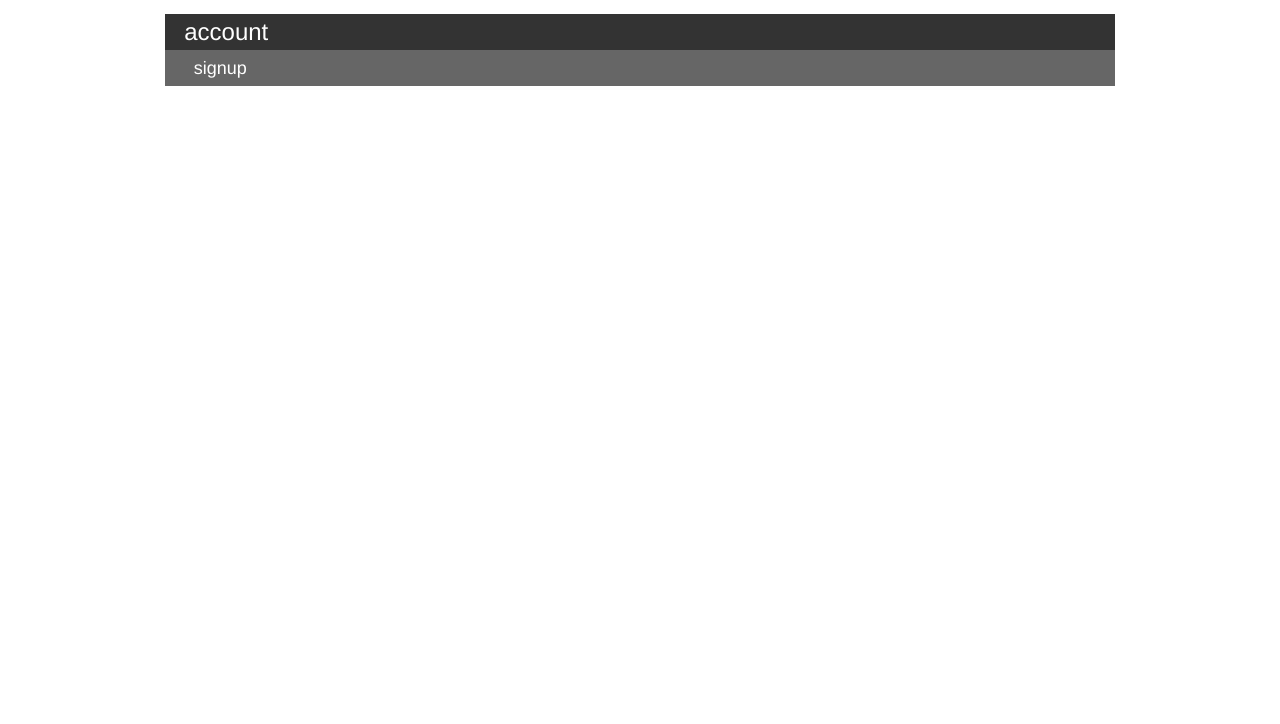
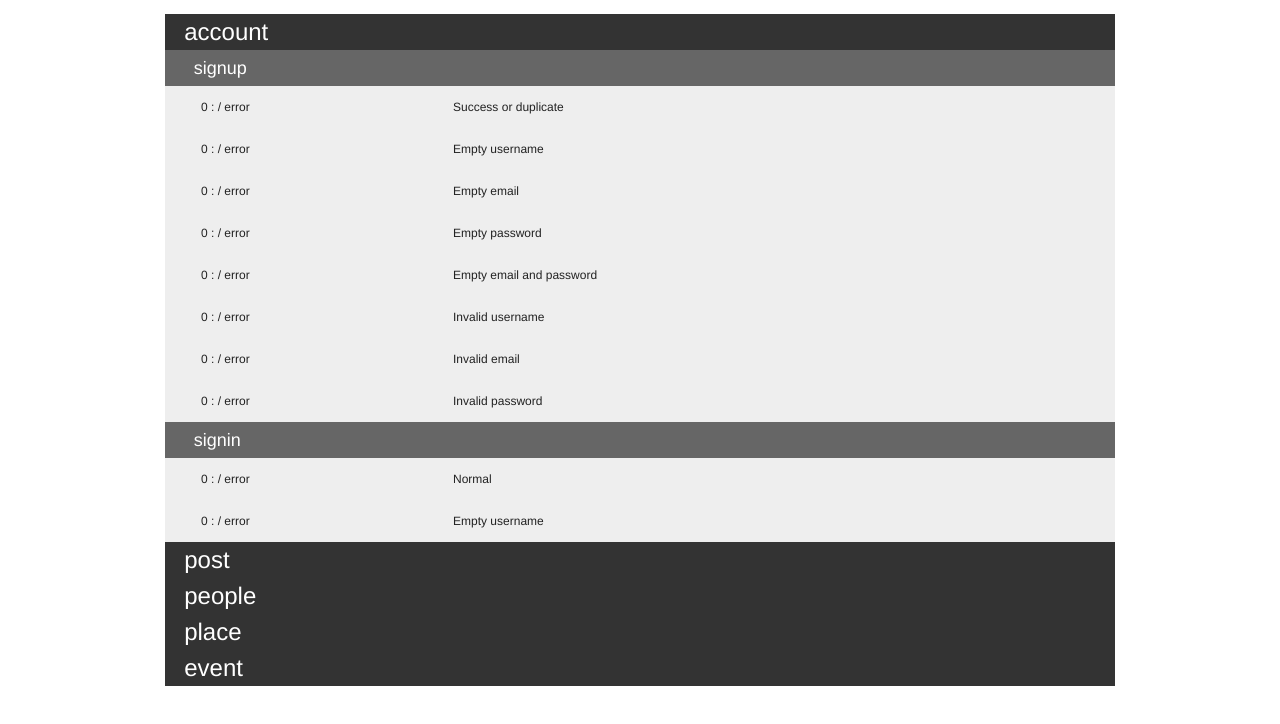
Before and after one commit to snow/eva, a plain HTML site: page index.html in a window 1280 px wide. Shown: the part 40-764 px from the top of the page. Drawn offline with Linux system fonts and the light colour scheme; no server answers.

Commit message:
modified:   c/common.css 	modified:   index.html 	modified:   s/common.js 	modified:   s/data.js

```diff
--- a/c/common.css
+++ b/c/common.css
@@ -17,8 +17,7 @@
 	.eva-success .eva-summary {color:#999}
 
 	.eva-summary .eva-status,
-	.eva-summary .eva-expand,
-	.eva-summary .eva-collapse {display:block;padding:1em}
+	.eva-summary .eva-desc {display:block;padding:1em}
 
 	.eva-summary .eva-status {padding-left:2em;margin-left:1em}
 	.eva-summary .eva-status.eva-ing {background:url(/img/loading.gif) no-repeat left center}
--- a/index.html
+++ b/index.html
@@ -43,7 +43,7 @@
 		<div class="eva-condition eva-tpl s-h" tplName="condition">
 			<a class="eva-summary" href="javascript:void(0)">
 				<span class="eva-status eva-col-l"></span>
-				<span class="eva-expand eva-paramSerial eva-col-r"></span>
+				<span class="eva-desc eva-col-r"></span>
 			</a>
 			<div class="eva-extra">
 				<div class="eva-response eva-col-l"></div>
--- a/s/common.js
+++ b/s/common.js
@@ -42,11 +42,19 @@ jQuery.noConflict();
 					{
 						var $condition = eva.tpl.condition.clone();
 
-						var paramSerial = condition.params.toSource();
-						paramSerial = paramSerial.substr(2,paramSerial.length-4);
+						var summary;
 
-						$condition.find('.eva-paramSerial').text(paramSerial).
-							after('<span class="eva-collapse eva-col-r">collapse</span>');
+						if( condition.desc )
+						{
+							summary = condition.desc;
+						}
+						else
+						{
+							summary = condition.params.toSource();
+							summary = summary.substr(2,summary.length-4);
+						}
+
+						$condition.find('.eva-desc').text(summary);
 
 						var $params = $condition.find('.eva-params');
 
@@ -86,7 +94,7 @@ jQuery.noConflict();
 						( !parseInt(data.errorCode) ) )
 					{
 						$condition.addClass('eva-success').
-							find('.eva-status').text( xhr.status + ' : ' + xhr.statusText );
+							find('.eva-status').text( xhr.status + ' : ' + (data.sysMsg?data.sysMsg:xhr.statusText) );
 					}
 					else
 					{
@@ -113,17 +121,13 @@ jQuery.noConflict();
 		expandCondition: function(condition)
 		{
 			condition.removeClass('eva-collapsed').addClass('eva-expanded').
-				find('.eva-collapse').show().
-				end().find('.eva-expand').hide().
-				end().find('.eva-extra').slideDown('fast');
+				find('.eva-extra').slideDown('fast');
 		},
 
 		collapseCondition: function(condition)
 		{
 			condition.removeClass('eva-expanded').addClass('eva-collapsed').
-				find('.eva-collapse').hide().
-				end().find('.eva-expand').show().
-				end().find('.eva-extra').slideUp('fast');
+				find('.eva-extra').slideUp('fast');
 		},
 
 		printJSON: function (obj, depth)
--- a/s/data.js
+++ b/s/data.js
@@ -11,6 +11,7 @@
 					type : "POST",
 					conditions : [
 						{
+							desc : "Success or duplicate",
 							params : {
 								username : "snowhs",
 								email : "snow@firebloom.cc",
@@ -18,10 +19,11 @@
 							},
 							validator : function(data)
 							{
-								return parseInt(data.errorCode) === 4;
+								return -1 === $.inArray( parseInt(data.errorCode), [0, 4] );
 							}
 						},
 						{
+							desc : "Empty username",
 							params : {
 								username : "",
 								email : "snow@firebloom.cc",
@@ -33,6 +35,7 @@
 							}
 						},
 						{
+							desc : "Empty email",
 							params : {
 								username : "snowhs",
 								email : "",
@@ -44,6 +47,7 @@
 							}
 						},
 						{
+							desc : "Empty password",
 							params : {
 								username : "snowhs",
 								email : "snow@firebloom.cc",
@@ -55,6 +59,7 @@
 							}
 						},
 						{
+							desc : "Empty email and password",
 							params : {
 								username : "snowhs",
 								email : "",
@@ -62,6 +67,7 @@
 							}
 						},
 						{
+							desc : "Invalid username",
 							params : {
 								username : "snow.%^hs",
 								email : "snow@firebloom.cc",
@@ -69,6 +75,7 @@
 							}
 						},
 						{
+							desc : "Invalid email",
 							params : {
 								username : "snowhs",
 								email : "snowreblooc",
@@ -76,6 +83,7 @@
 							}
 						},
 						{
+							desc : "Invalid password",
 							params : {
 								username : "snowhs",
 								email : "snow@firebloom.cc",
@@ -89,12 +97,14 @@
 					type : "POST",
 					conditions : [
 						{
+							desc : "Normal",
 							params : {
 								username : "snowhs",
 								password : "asdfgh"
 							}
 						},
 						{
+							desc : "Empty username",
 							params : {
 								username : "",
 								password : "asdfgh"
```
